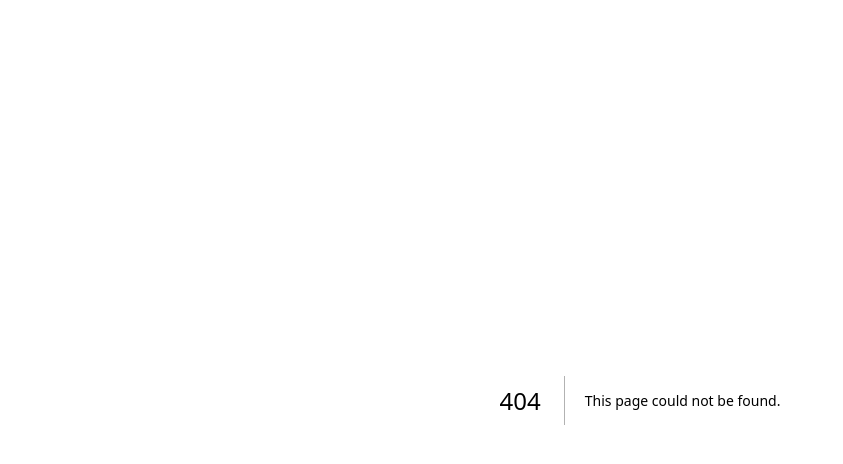
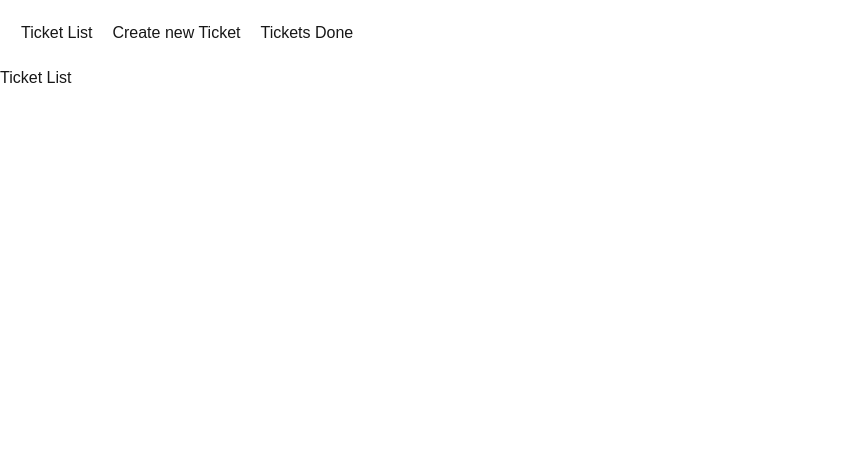
Before and after one commit to 0R91/react-ticketsystem, a Next.js app: page /dashboard in a window 1280 px wide. Before the commit this address had no page. Shown: the top 464 px of the page, without its empty margins (0-843 px from the left). Built offline with nearby package versions, Linux system fonts and the light colour scheme.

Commit message:
First dashboard-layout

```diff
--- /dev/null
+++ b/app/dashboard/components/dashboard.module.css
@@ -0,0 +1,17 @@
+.tabContainer {
+  border: 1px solid white;
+  display: flex;
+  gap: 20px;
+  padding: 20px;
+}
+
+.button {
+  cursor: pointer;
+}
+
+.tabContent {
+}
+
+.hidden {
+  display: none;
+}
--- /dev/null
+++ b/app/dashboard/components/dashboard.tsx
@@ -0,0 +1,45 @@
+'use client'
+
+import styles from './dashboard.module.css'
+import { useState } from 'react'
+
+type Props = {
+  tabs: string
+}
+
+export default function Dashboard({ tabs }: Props) {
+  const tabsTopic = ['Ticket List', 'Create new Ticket', 'Tickets Done']
+
+  const [tab, setTab] = useState('Ticket List')
+
+  return (
+    <div className={styles.dashboardContainer}>
+      <div className={styles.tabContainer}>
+        {tabsTopic.map((tabTopic) => (
+          <button
+            className={styles.button}
+            key={tabTopic}
+            onClick={() => setTab(tabTopic)}
+          >
+            {tabTopic}
+          </button>
+        ))}
+      </div>
+      <div
+        className={`${styles.tabContent} ${tab === 'Ticket List' ? styles.active : styles.hidden}`}
+      >
+        Ticket List
+      </div>
+      <div
+        className={`${styles.tabContent} ${tab === 'Create new Ticket' ? styles.active : styles.hidden}`}
+      >
+        Create new Ticket
+      </div>
+      <div
+        className={`${styles.tabContent} ${tab === 'Tickets Done' ? styles.active : styles.hidden}`}
+      >
+        Tickets Done
+      </div>
+    </div>
+  )
+}
--- /dev/null
+++ b/app/dashboard/page.tsx
@@ -0,0 +1,9 @@
+import Dashboard from './components/dashboard'
+
+export default function Page() {
+  return (
+    <div>
+      <Dashboard tabs="Tickets Done" />
+    </div>
+  )
+}
```
Also changed, not shown: app/page.tsx (+6 -6 lines), 1 other file (tests, documents, lock files or other folders).
